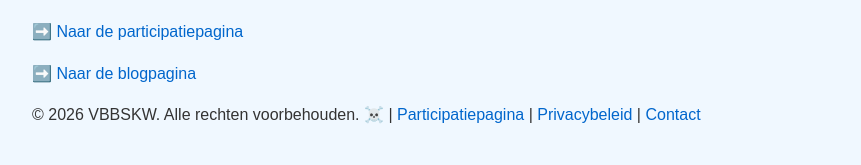
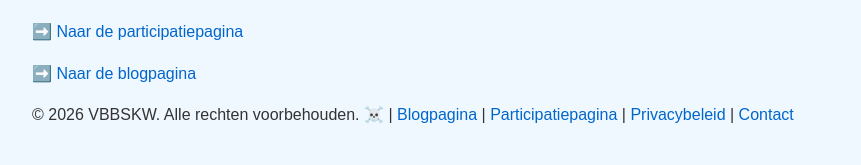
Before and after one commit to Klikblitser/VBBSKW, a Jekyll site: the page built from index.html, in a window 1280 px wide. Shown: the part 1364-1529 px from the top of the page, without its empty margins (208-1069 px from the left). Built offline with Jekyll 4.4.1, drawn with Linux system fonts in a browser that asks for light colours.

Commit message:
blogpagina

```diff
--- a/_includes/footer.html
+++ b/_includes/footer.html
@@ -3,6 +3,7 @@
     <p>
       &copy; {{ site.time | date: "%Y" }} {{ site.title }}. Alle rechten voorbehouden.
       <a href="/blog">☠️</a> |
+      <a href="/blog2">Blogpagina</a> |
       <a href="/participatie">Participatiepagina</a> |
       <a href="/privacy">Privacybeleid</a> |
       <a href="/contact">Contact</a>
```
